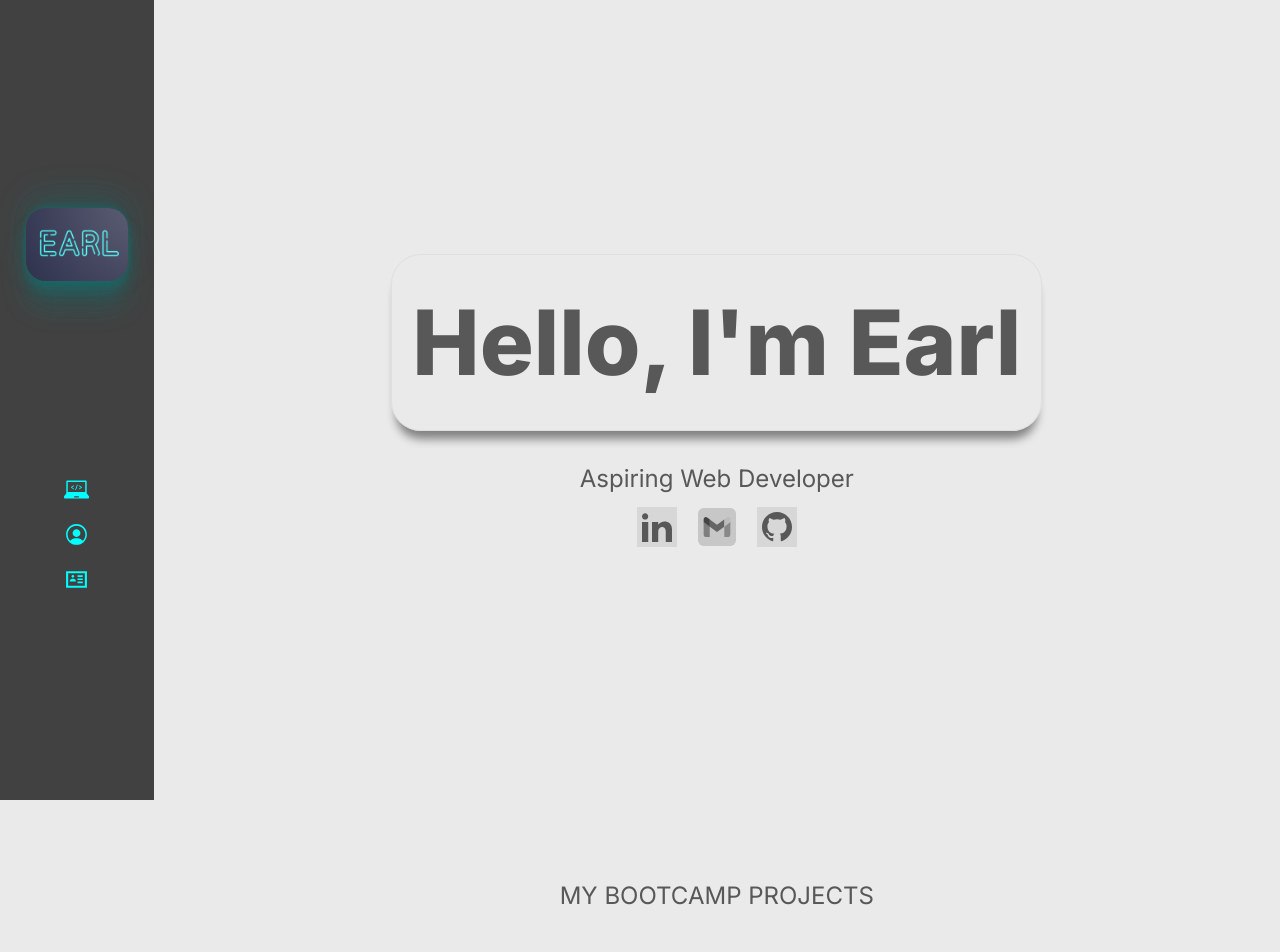
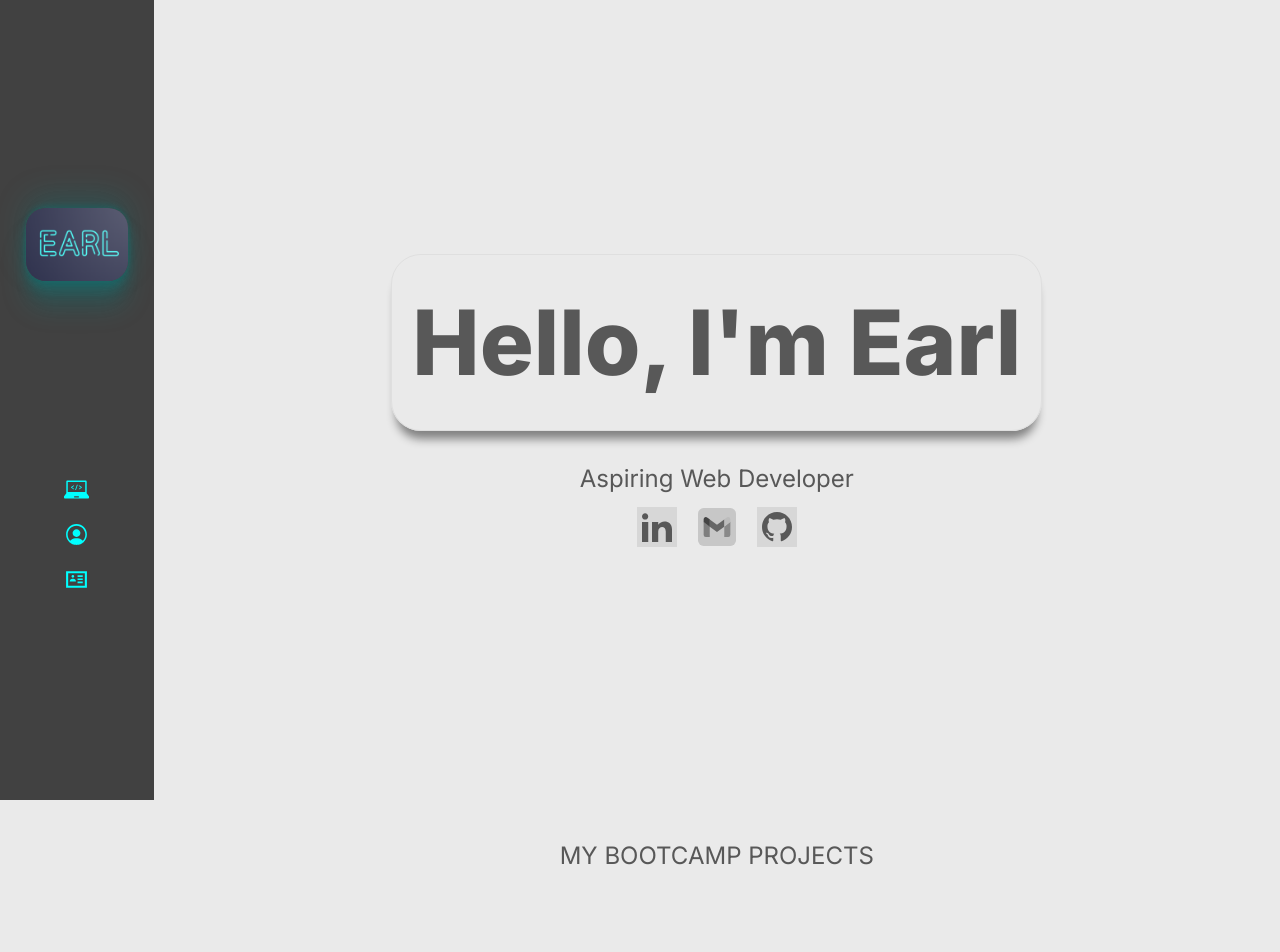
Before and after one commit to bLuEsKy140506/mywebsiteportfolio, a Next.js app: page / in a window 1280 px wide. Shown: the top 952 px of the page. Built offline with nearby package versions, Linux system fonts and the light colour scheme.

Commit message:
adjust alignment -- partially finished p5

```diff
--- a/components/carousel.component.js
+++ b/components/carousel.component.js
@@ -130,11 +130,11 @@ export default function Carousel() {
 
   return (
     <>
-      <p className="text-center text-2xl mt-20">MY BOOTCAMP PROJECTS</p>
-      <div className="flex justify-center items-center w-[100%] m-auto h-3/4">
+      <p className="text-center text-2xl mt-10">MY BOOTCAMP PROJECTS</p>
+      <div className="flex justify-center items-center w-[100%] m-auto h-4/5">
         <div className="overflow-hidden relative w-auto h-full -mt-14">
           <div
-            className="flex h-full w-full"
+            className="flex h-full items-icon"
             onMouseOver={handleMouseOver}
             onMouseOut={handleMouseOut}
           >
```
